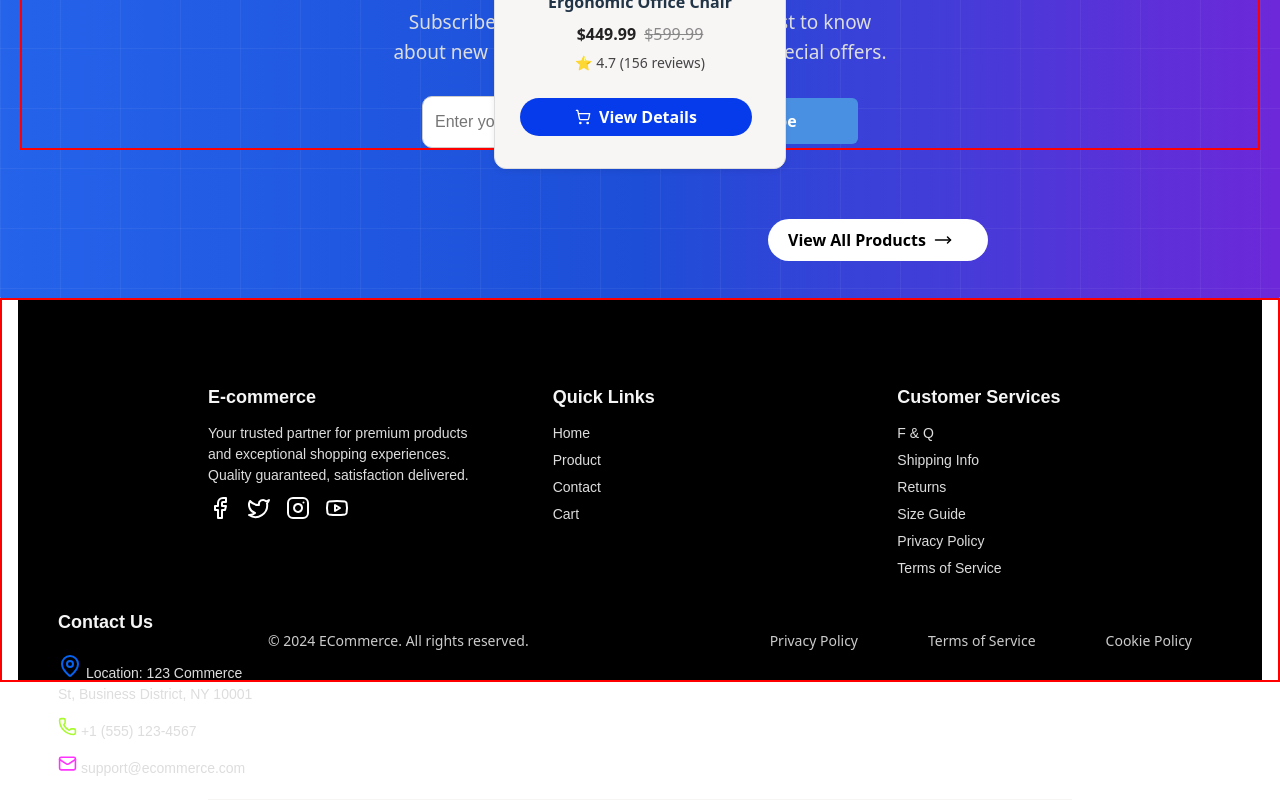
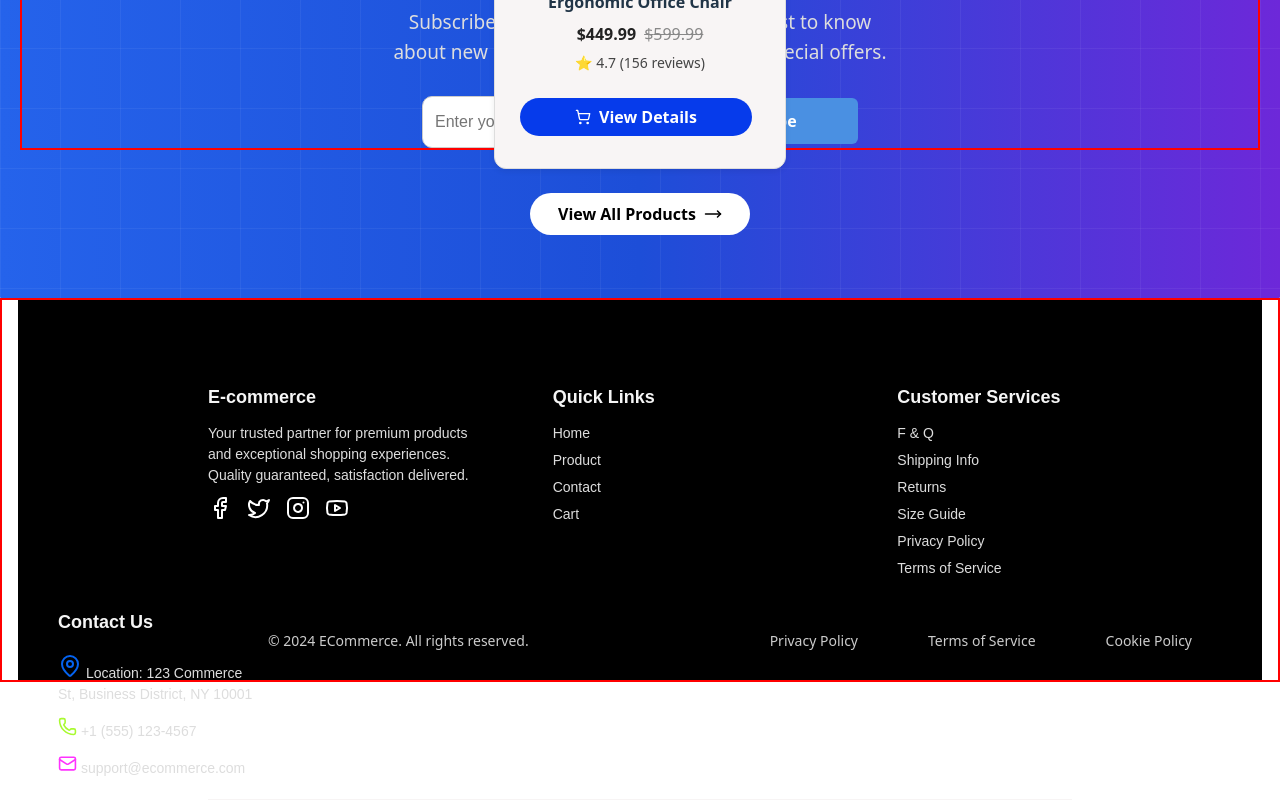
Before and after one commit to Arvindarcgate/ecommerce-react, a React (Vite) app: page / in a window 1280 px wide. Shown: the part 1968-2768 px from the top of the page. Built offline with nearby package versions, Linux system fonts and the light colour scheme.

Commit message:
Relocate the Product button

```diff
--- a/src/component/components/homecomponent/FeaturedProduct.tsx
+++ b/src/component/components/homecomponent/FeaturedProduct.tsx
@@ -105,9 +105,18 @@ const FeaturedProducts: React.FC = () => {
           ))}
         </div>
 
-        <button className={styles.bottomproduct}>
-          View All Products <MoveRight size={18} />
-        </button>
+        <div
+          style={{
+            display: "Flex",
+            alignItems: "center",
+            justifyContent: "center",
+            paddingTop: "24px",
+          }}
+        >
+          <button className={styles.bottomproduct}>
+            View All Products <MoveRight size={18} />
+          </button>
+        </div>
       </Container>
     </div>
   );
--- a/src/component/components/homecomponent/product.module.css
+++ b/src/component/components/homecomponent/product.module.css
@@ -134,8 +134,9 @@
   transition: background 0.3s, transform 0.3s;
   width: 220px;
   text-align: center;
-  margin-top: 50px;
-  margin-left: 750px;
+
+  display: flex;
+  justify-content: center;
 }
 
 .bottomproduct:hover {
```
